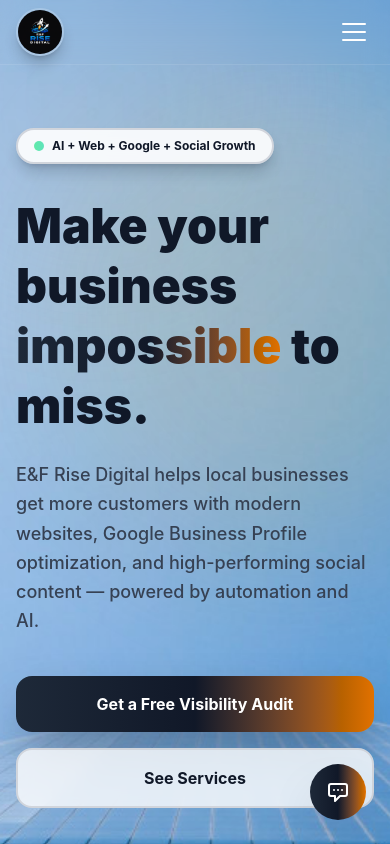
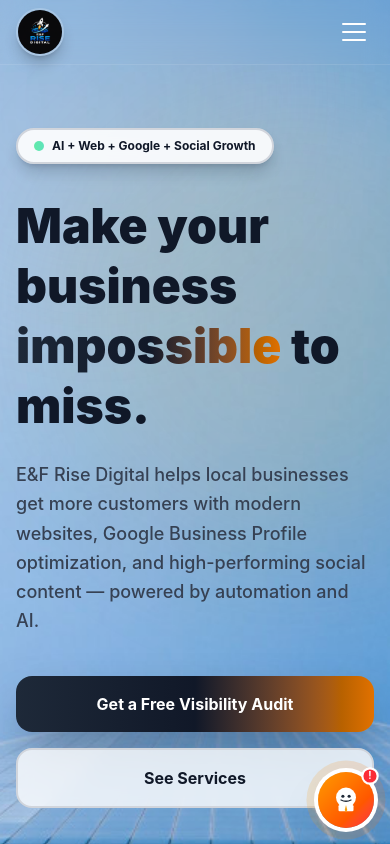
Before and after one commit to Multydelivery/ef-rise-digital, a Next.js app: page / in a window 390 px wide. Shown: the top 844 px of the page. Built offline with nearby package versions, Linux system fonts and the light colour scheme.

Commit message:
Enhance chat widget: Add agent avatar, improve visibility, and make mobile responsive

```diff
--- a/src/components/ChatWidget.tsx
+++ b/src/components/ChatWidget.tsx
@@ -34,7 +34,7 @@
       setMessages([
         {
           role: 'assistant',
-          content: "Hi! 👋 I'm the E&F Rise Digital assistant. I help local businesses grow their online presence. What brings you here today?",
+          content: "Hey there! 👋 I'm your E&F Rise Digital assistant. I'm here to help your business shine online! How can I help you today?",
         },
       ]);
     }
@@ -98,14 +98,48 @@
   return (
     <>
       {/* Floating Chat Button */}
+      <div className="fixed bottom-4 right-4 sm:bottom-6 sm:right-6 z-50">
+        {/* Pulsing Ring Effect - Two versions for different screen sizes */}
+        {!isOpen && (
+          <>
+            <motion.div
+              className="absolute inset-0 rounded-full bg-gradient-to-r from-amber-500 to-orange-500 opacity-75 sm:hidden"
+              animate={{
+                scale: [1, 1.3, 1],
+                opacity: [0.75, 0, 0.75],
+              }}
+              transition={{
+                duration: 2,
+                repeat: Infinity,
+                ease: "easeInOut"
+              }}
+              style={{ width: '64px', height: '64px', left: '-4px', top: '-4px' }}
+            />
+            <motion.div
+              className="hidden sm:block absolute inset-0 rounded-full bg-gradient-to-r from-amber-500 to-orange-500 opacity-75"
+              animate={{
+                scale: [1, 1.3, 1],
+                opacity: [0.75, 0, 0.75],
+              }}
+              transition={{
+                duration: 2,
+                repeat: Infinity,
+                ease: "easeInOut"
+              }}
+              style={{ width: '72px', height: '72px', left: '-4px', top: '-4px' }}
+            />
+          </>
+        )}
+
+        {/* Chat Button */}
         <motion.button
           onClick={() => setIsOpen(!isOpen)}
-        className="fixed bottom-6 right-6 z-50 flex h-14 w-14 items-center justify-center rounded-full bg-gradient-to-r from-gray-800 via-gray-900 to-amber-600 text-white shadow-2xl hover:shadow-amber-600/50 transition-all duration-300"
-        whileHover={{ scale: 1.1 }}
+          className="relative flex h-14 w-14 sm:h-16 sm:w-16 items-center justify-center rounded-full bg-gradient-to-br from-amber-500 via-orange-500 to-red-500 text-white shadow-2xl hover:shadow-amber-500/60 transition-all duration-300 ring-4 ring-white cursor-pointer"
+          whileHover={{ scale: 1.1, rotate: 5 }}
           whileTap={{ scale: 0.95 }}
-        initial={{ scale: 0 }}
-        animate={{ scale: 1 }}
-        transition={{ delay: 1, type: 'spring' }}
+          initial={{ scale: 0, rotate: -180 }}
+          animate={{ scale: 1, rotate: 0 }}
+          transition={{ delay: 1, type: 'spring', stiffness: 200 }}
         >
           <AnimatePresence mode="wait">
             {isOpen ? (
@@ -114,34 +148,66 @@
                 initial={{ rotate: -90, opacity: 0 }}
                 animate={{ rotate: 0, opacity: 1 }}
                 exit={{ rotate: 90, opacity: 0 }}
-              className="h-6 w-6"
+                className="h-7 w-7"
                 fill="none"
                 viewBox="0 0 24 24"
                 stroke="currentColor"
+                strokeWidth={3}
               >
-              <path strokeLinecap="round" strokeLinejoin="round" strokeWidth={2} d="M6 18L18 6M6 6l12 12" />
+                <path strokeLinecap="round" strokeLinejoin="round" d="M6 18L18 6M6 6l12 12" />
               </motion.svg>
             ) : (
-            <motion.svg
-              key="chat"
-              initial={{ rotate: -90, opacity: 0 }}
-              animate={{ rotate: 0, opacity: 1 }}
-              exit={{ rotate: 90, opacity: 0 }}
-              className="h-6 w-6"
-              fill="none"
-              viewBox="0 0 24 24"
-              stroke="currentColor"
+              <motion.div
+                key="agent"
+                initial={{ scale: 0, opacity: 0 }}
+                animate={{ scale: 1, opacity: 1 }}
+                exit={{ scale: 0, opacity: 0 }}
+                className="h-12 w-12 sm:h-14 sm:w-14 flex items-center justify-center"
               >
-              <path
-                strokeLinecap="round"
-                strokeLinejoin="round"
-                strokeWidth={2}
-                d="M8 10h.01M12 10h.01M16 10h.01M9 16H5a2 2 0 01-2-2V6a2 2 0 012-2h14a2 2 0 012 2v8a2 2 0 01-2 2h-5l-5 5v-5z"
-              />
-            </motion.svg>
+                {/* Agent Avatar SVG */}
+                <svg viewBox="0 0 64 64" fill="none" className="h-10 w-10 sm:h-12 sm:w-12">
+                  {/* Head */}
+                  <circle cx="32" cy="28" r="16" fill="#FFF" />
+                  {/* Face details */}
+                  <circle cx="27" cy="26" r="2.5" fill="#1F2937" />
+                  <circle cx="37" cy="26" r="2.5" fill="#1F2937" />
+                  {/* Smile */}
+                  <path d="M 24 32 Q 32 36 40 32" stroke="#1F2937" strokeWidth="2" strokeLinecap="round" fill="none"/>
+                  {/* Body */}
+                  <path d="M 20 42 Q 20 40 22 40 L 42 40 Q 44 40 44 42 L 44 48 Q 44 50 42 50 L 22 50 Q 20 50 20 48 Z" fill="#FFF"/>
+                  {/* Tie */}
+                  <path d="M 32 40 L 30 48 L 32 52 L 34 48 Z" fill="#F59E0B"/>
+                </svg>
+              </motion.div>
             )}
           </AnimatePresence>
+
+          {/* New Message Badge */}
+          {!isOpen && (
+            <motion.div
+              className="absolute -top-1 -right-1 h-4 w-4 sm:h-5 sm:w-5 rounded-full bg-red-500 border-2 border-white"
+              initial={{ scale: 0 }}
+              animate={{ scale: [1, 1.2, 1] }}
+              transition={{ duration: 1, repeat: Infinity }}
+            >
+              <span className="absolute inset-0 flex items-center justify-center text-[9px] sm:text-[10px] font-bold text-white">!</span>
+            </motion.div>
+          )}
         </motion.button>
+
+        {/* "Chat with us!" Label - Hidden on mobile */}
+        {!isOpen && (
+          <motion.div
+            initial={{ opacity: 0, x: 20 }}
+            animate={{ opacity: 1, x: 0 }}
+            transition={{ delay: 1.5 }}
+            className="hidden sm:block absolute right-20 top-1/2 -translate-y-1/2 bg-gradient-to-r from-amber-500 to-orange-500 text-white px-4 py-2 rounded-full shadow-lg font-semibold text-sm whitespace-nowrap"
+          >
+            💬 Chat with us!
+            <div className="absolute right-[-6px] top-1/2 -translate-y-1/2 w-0 h-0 border-t-[6px] border-t-transparent border-b-[6px] border-b-transparent border-l-[6px] border-l-orange-500"></div>
+          </motion.div>
+        )}
+      </div>
 
       {/* Chat Window */}
       <AnimatePresence>
@@ -151,37 +217,110 @@
             animate={{ opacity: 1, y: 0, scale: 1 }}
             exit={{ opacity: 0, y: 20, scale: 0.95 }}
             transition={{ type: 'spring', damping: 25, stiffness: 300 }}
-            className="fixed bottom-24 right-6 z-50 flex h-[600px] w-full max-w-md flex-col overflow-hidden rounded-2xl border-2 border-gray-200 bg-white shadow-2xl"
+            className="fixed inset-0 sm:inset-auto sm:bottom-24 sm:right-4 md:right-6 z-50 flex h-full sm:h-[600px] w-full sm:w-[380px] md:w-[420px] sm:max-w-md flex-col overflow-hidden sm:rounded-2xl border-0 sm:border-4 border-amber-400 bg-white shadow-2xl shadow-amber-500/20"
           >
             {/* Header */}
-            <div className="flex items-center gap-3 bg-gradient-to-r from-gray-800 via-gray-900 to-amber-600 p-4">
-              <div className="flex h-10 w-10 items-center justify-center rounded-full bg-white/20">
-                <span className="text-xl">🤖</span>
+            <div className="relative flex items-center gap-3 bg-gradient-to-br from-amber-500 via-orange-500 to-red-500 p-4 sm:p-5 overflow-hidden">
+              {/* Background Animation */}
+              <div className="absolute inset-0 bg-gradient-to-r from-white/0 via-white/10 to-white/0 animate-pulse"></div>
+
+              {/* Agent Avatar */}
+              <motion.div
+                className="relative flex h-12 w-12 sm:h-14 sm:w-14 items-center justify-center rounded-full bg-white shadow-lg ring-4 ring-white/30"
+                initial={{ scale: 0, rotate: -180 }}
+                animate={{ scale: 1, rotate: 0 }}
+                transition={{ type: 'spring', delay: 0.2 }}
+              >
+                {/* Professional Agent Avatar SVG */}
+                <svg viewBox="0 0 64 64" fill="none" className="h-10 w-10 sm:h-12 sm:w-12">
+                  {/* Head */}
+                  <circle cx="32" cy="26" r="14" fill="#F59E0B" />
+                  {/* Face */}
+                  <circle cx="32" cy="28" r="12" fill="#FEF3C7" />
+                  {/* Eyes */}
+                  <circle cx="28" cy="27" r="2" fill="#1F2937" />
+                  <circle cx="36" cy="27" r="2" fill="#1F2937" />
+                  {/* Smile */}
+                  <path d="M 26 31 Q 32 35 38 31" stroke="#1F2937" strokeWidth="1.5" strokeLinecap="round" fill="none"/>
+                  {/* Body/Shoulders */}
+                  <ellipse cx="32" cy="50" rx="18" ry="12" fill="#F59E0B"/>
+                  <ellipse cx="32" cy="48" rx="16" ry="10" fill="#FCD34D"/>
+                  {/* Headset */}
+                  <path d="M 22 24 Q 22 18 26 18" stroke="#1F2937" strokeWidth="2" strokeLinecap="round" fill="none"/>
+                  <circle cx="21" cy="26" r="3" fill="#1F2937" />
+                </svg>
+
+                {/* Online Status Indicator */}
+                <motion.div
+                  className="absolute bottom-0 right-0 h-3 w-3 sm:h-4 sm:w-4 rounded-full bg-green-500 border-2 border-white shadow-sm"
+                  animate={{ scale: [1, 1.2, 1] }}
+                  transition={{ duration: 2, repeat: Infinity }}
+                />
+              </motion.div>
+
+              <div className="flex-1 relative z-10">
+                <motion.h3
+                  className="font-bold text-white text-base sm:text-lg drop-shadow-md"
+                  initial={{ opacity: 0, x: -20 }}
+                  animate={{ opacity: 1, x: 0 }}
+                  transition={{ delay: 0.3 }}
+                >
+                  E&F Rise Assistant
+                </motion.h3>
+                <motion.div
+                  className="flex items-center gap-2"
+                  initial={{ opacity: 0, x: -20 }}
+                  animate={{ opacity: 1, x: 0 }}
+                  transition={{ delay: 0.4 }}
+                >
+                  <div className="flex items-center gap-1">
+                    <span className="h-1.5 w-1.5 sm:h-2 sm:w-2 rounded-full bg-green-400 animate-pulse"></span>
+                    <p className="text-xs text-white/95 font-medium">Online now</p>
                   </div>
-              <div className="flex-1">
-                <h3 className="font-bold text-white">E&F Rise Digital</h3>
-                <p className="text-xs text-white/80">Usually replies instantly</p>
+                </motion.div>
               </div>
+
+              {/* Close button for mobile */}
+              <motion.button
+                onClick={() => setIsOpen(false)}
+                className="sm:hidden relative z-10 flex h-8 w-8 items-center justify-center rounded-full bg-white/20 hover:bg-white/30 transition-colors cursor-pointer"
+                whileTap={{ scale: 0.95 }}
+              >
+                <svg className="h-5 w-5 text-white" fill="none" viewBox="0 0 24 24" stroke="currentColor" strokeWidth={2.5}>
+                  <path strokeLinecap="round" strokeLinejoin="round" d="M6 18L18 6M6 6l12 12" />
+                </svg>
+              </motion.button>
             </div>
 
             {/* Messages Area */}
-            <div className="flex-1 space-y-4 overflow-y-auto bg-gray-50 p-4">
+            <div className="flex-1 space-y-3 sm:space-y-4 overflow-y-auto bg-gradient-to-b from-orange-50 to-amber-50 p-3 sm:p-4">
               {messages.map((msg, idx) => (
                 <motion.div
                   key={idx}
                   initial={{ opacity: 0, y: 10 }}
                   animate={{ opacity: 1, y: 0 }}
                   transition={{ delay: idx * 0.05 }}
-                  className={`flex ${msg.role === 'user' ? 'justify-end' : 'justify-start'}`}
+                  className={`flex gap-2 ${msg.role === 'user' ? 'justify-end' : 'justify-start'}`}
                 >
+                  {/* Assistant Avatar */}
+                  {msg.role === 'assistant' && (
+                    <div className="flex-shrink-0 h-7 w-7 sm:h-8 sm:w-8 rounded-full bg-gradient-to-br from-amber-400 to-orange-500 flex items-center justify-center shadow-md">
+                      <svg viewBox="0 0 24 24" fill="white" className="h-4 w-4 sm:h-5 sm:w-5">
+                        <circle cx="9" cy="9" r="1.5" />
+                        <circle cx="15" cy="9" r="1.5" />
+                        <path d="M 8 12 Q 12 14 16 12" stroke="white" strokeWidth="1.5" strokeLinecap="round" fill="none"/>
+                      </svg>
+                    </div>
+                  )}
+
                   <div
-                    className={`max-w-[85%] rounded-2xl px-4 py-2 shadow-sm ${
+                    className={`max-w-[80%] sm:max-w-[75%] rounded-2xl px-3 py-2 sm:px-4 sm:py-3 shadow-md ${
                       msg.role === 'user'
-                        ? 'bg-gradient-to-r from-gray-800 to-amber-600 text-white'
-                        : 'bg-white text-gray-900 border border-gray-200'
+                        ? 'bg-gradient-to-br from-amber-500 to-orange-600 text-white rounded-br-sm'
+                        : 'bg-white text-gray-900 border-2 border-amber-200 rounded-bl-sm'
                     }`}
                   >
-                    <p className="whitespace-pre-wrap text-sm leading-relaxed">{msg.content}</p>
+                    <p className="whitespace-pre-wrap text-xs sm:text-sm leading-relaxed">{msg.content}</p>
                   </div>
                 </motion.div>
               ))}
@@ -190,24 +329,31 @@
                 <motion.div
                   initial={{ opacity: 0 }}
                   animate={{ opacity: 1 }}
-                  className="flex justify-start"
+                  className="flex justify-start gap-2"
                 >
-                  <div className="rounded-2xl border border-gray-200 bg-white px-4 py-3 shadow-sm">
+                  <div className="flex-shrink-0 h-7 w-7 sm:h-8 sm:w-8 rounded-full bg-gradient-to-br from-amber-400 to-orange-500 flex items-center justify-center shadow-md">
+                    <svg viewBox="0 0 24 24" fill="white" className="h-4 w-4 sm:h-5 sm:w-5">
+                      <circle cx="9" cy="9" r="1.5" />
+                      <circle cx="15" cy="9" r="1.5" />
+                      <path d="M 8 12 Q 12 14 16 12" stroke="white" strokeWidth="1.5" strokeLinecap="round" fill="none"/>
+                    </svg>
+                  </div>
+                  <div className="rounded-2xl border-2 border-amber-200 bg-white px-4 sm:px-5 py-2 sm:py-3 shadow-md">
                     <div className="flex space-x-2">
                       <motion.div
-                        className="h-2 w-2 rounded-full bg-gray-400"
-                        animate={{ y: [0, -8, 0] }}
+                        className="h-2 w-2 sm:h-2.5 sm:w-2.5 rounded-full bg-gradient-to-r from-amber-500 to-orange-500"
+                        animate={{ y: [0, -10, 0] }}
                         transition={{ duration: 0.6, repeat: Infinity, delay: 0 }}
                       />
                       <motion.div
-                        className="h-2 w-2 rounded-full bg-gray-400"
-                        animate={{ y: [0, -8, 0] }}
-                        transition={{ duration: 0.6, repeat: Infinity, delay: 0.1 }}
+                        className="h-2 w-2 sm:h-2.5 sm:w-2.5 rounded-full bg-gradient-to-r from-amber-500 to-orange-500"
+                        animate={{ y: [0, -10, 0] }}
+                        transition={{ duration: 0.6, repeat: Infinity, delay: 0.15 }}
                       />
                       <motion.div
-                        className="h-2 w-2 rounded-full bg-gray-400"
-                        animate={{ y: [0, -8, 0] }}
-                        transition={{ duration: 0.6, repeat: Infinity, delay: 0.2 }}
+                        className="h-2 w-2 sm:h-2.5 sm:w-2.5 rounded-full bg-gradient-to-r from-amber-500 to-orange-500"
+                        animate={{ y: [0, -10, 0] }}
+                        transition={{ duration: 0.6, repeat: Infinity, delay: 0.3 }}
                       />
                     </div>
                   </div>
@@ -218,7 +364,7 @@
             </div>
 
             {/* Input Area */}
-            <div className="border-t border-gray-200 bg-white p-4">
+            <div className="border-t-2 border-amber-200 bg-white p-3 sm:p-4 safe-area-inset-bottom">
               <div className="flex items-end gap-2">
                 <input
                   ref={inputRef}
@@ -228,23 +374,26 @@
                   onKeyPress={handleKeyPress}
                   placeholder="Type your message..."
                   disabled={isLoading}
-                  className="flex-1 rounded-xl border-2 border-gray-200 bg-gray-50 px-4 py-2.5 text-sm text-gray-900 placeholder:text-gray-500 focus:border-amber-600 focus:bg-white focus:outline-none focus:ring-2 focus:ring-amber-200 disabled:opacity-50 transition-all"
+                  className="flex-1 rounded-xl border-2 border-amber-300 bg-amber-50/50 px-3 py-2.5 sm:px-4 sm:py-3 text-sm text-gray-900 placeholder:text-gray-500 focus:border-orange-500 focus:bg-white focus:outline-none focus:ring-4 focus:ring-orange-200 disabled:opacity-50 transition-all duration-200"
                 />
                 <motion.button
                   onClick={sendMessage}
                   disabled={!input.trim() || isLoading}
                   whileHover={{ scale: 1.05 }}
                   whileTap={{ scale: 0.95 }}
-                  className="flex h-10 w-10 items-center justify-center rounded-xl bg-gradient-to-r from-gray-800 to-amber-600 text-white shadow-lg hover:shadow-amber-600/50 disabled:opacity-50 disabled:cursor-not-allowed transition-all duration-200"
+                  className="flex h-10 w-10 sm:h-11 sm:w-11 items-center justify-center rounded-xl bg-gradient-to-br from-amber-500 to-orange-600 text-white shadow-lg hover:shadow-orange-500/50 disabled:opacity-50 disabled:cursor-not-allowed cursor-pointer transition-all duration-200 ring-2 ring-amber-200"
                 >
-                  <svg className="h-5 w-5" fill="none" viewBox="0 0 24 24" stroke="currentColor">
-                    <path strokeLinecap="round" strokeLinejoin="round" strokeWidth={2} d="M12 19l9 2-9-18-9 18 9-2zm0 0v-8" />
+                  <svg className="h-4 w-4 sm:h-5 sm:w-5" fill="none" viewBox="0 0 24 24" stroke="currentColor" strokeWidth={2.5}>
+                    <path strokeLinecap="round" strokeLinejoin="round" d="M12 19l9 2-9-18-9 18 9-2zm0 0v-8" />
                   </svg>
                 </motion.button>
               </div>
-              <p className="mt-2 text-xs text-gray-500">
-                Powered by AI • Your data is secure
+              <div className="mt-2 sm:mt-3 flex items-center justify-center gap-2">
+                <div className="h-1.5 w-1.5 sm:h-2 sm:w-2 rounded-full bg-green-500 animate-pulse"></div>
+                <p className="text-[10px] sm:text-xs text-gray-600 font-medium">
+                  🔒 Secured by AI • Instant responses
                 </p>
+              </div>
             </div>
           </motion.div>
         )}
```
Lines whose indentation alone changed are shown as unchanged.
